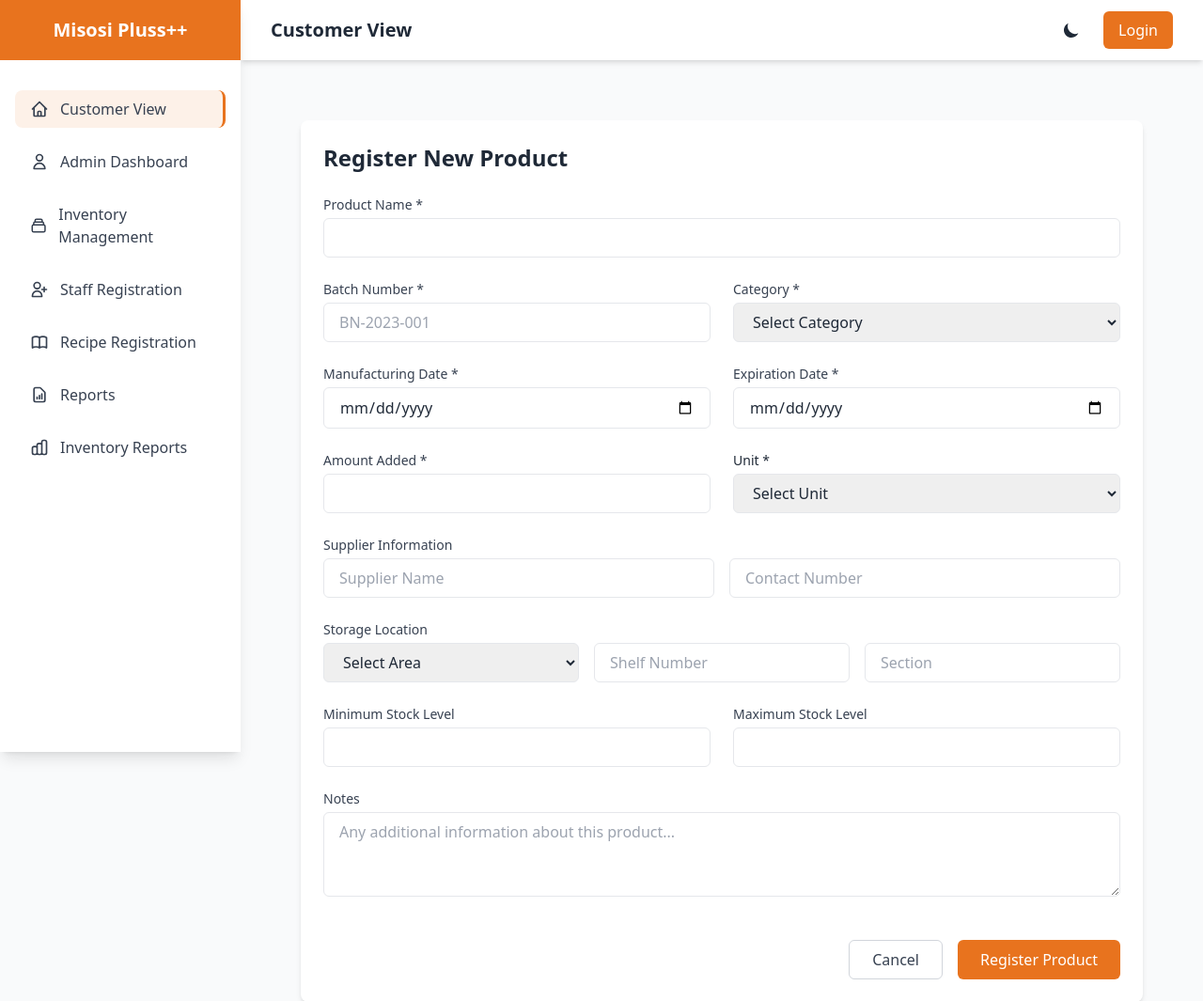
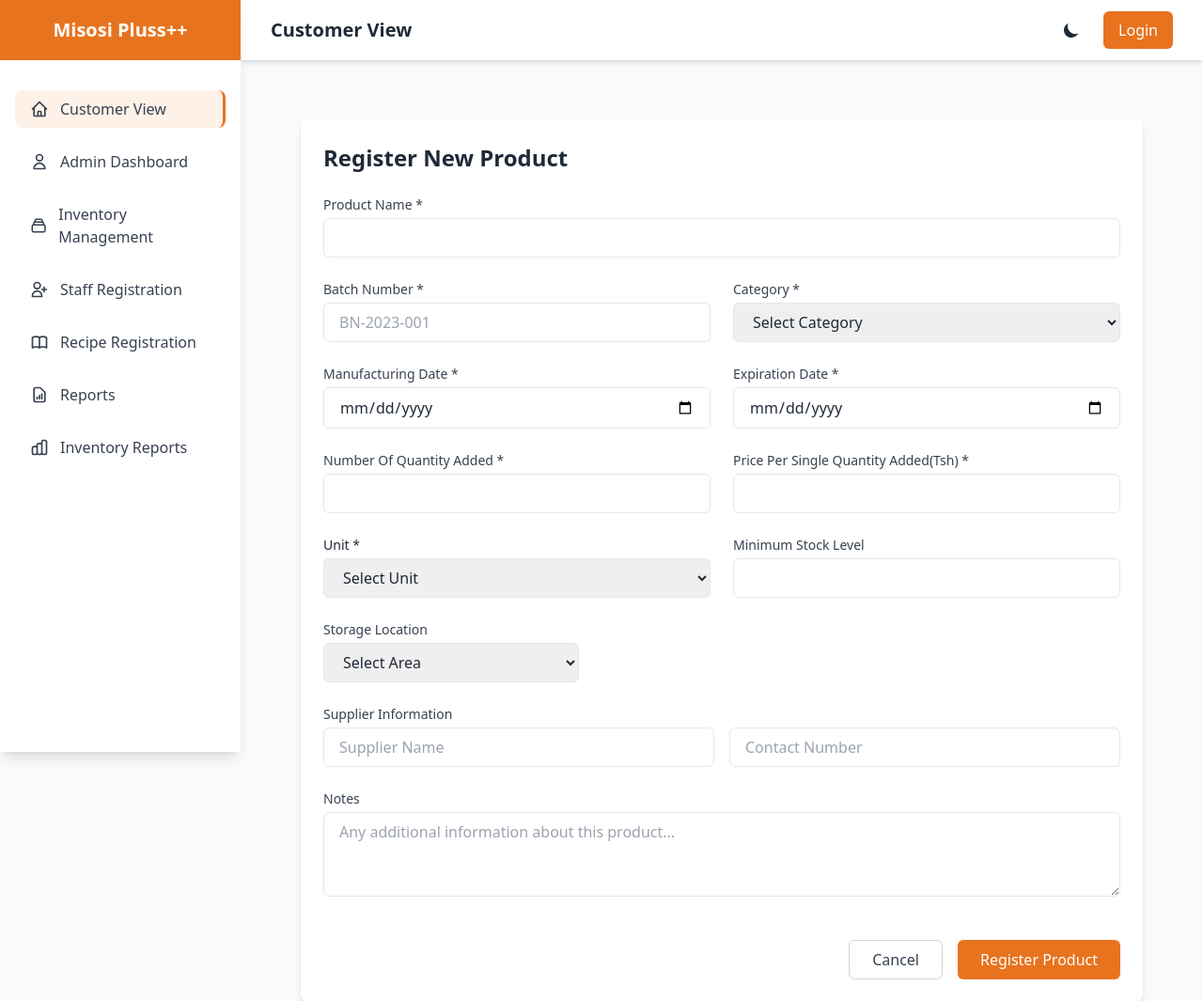
Before and after one commit to solverdepro/restaurant2, a Django app: page /register_product/ in a window 1280 px wide. Shown: the top 1065 px of the page at 94% size. Run offline with Django 5.2, Linux system fonts and the light colour scheme; some libraries are stand-ins or nearby versions.

Commit message:
third commit

```diff
--- a/inventory/models.py
+++ b/inventory/models.py
@@ -51,12 +51,12 @@ class Product(models.Model):
     category = models.CharField(max_length=50, choices=CATEGORY_CHOICES)
     manufacturing_date = models.DateField()
     expiration_date = models.DateField()
-    amount = models.DecimalField(max_digits=10, decimal_places=2)
+    quantity = models.DecimalField(max_digits=10, decimal_places=2)
     unit = models.CharField(max_length=20, choices=UNIT_CHOICES)
     supplier = models.ForeignKey(Supplier, on_delete=models.SET_NULL, null=True, blank=True)
     storage_location = models.ForeignKey(StorageLocation, on_delete=models.SET_NULL, null=True, blank=True)
     minimum_stock_level = models.DecimalField(max_digits=10, decimal_places=2, null=True, blank=True)
-    maximum_stock_level = models.DecimalField(max_digits=10, decimal_places=2, null=True, blank=True)
+    price = models.DecimalField(max_digits=10, decimal_places=2)
     notes = models.TextField(blank=True)
     created_at = models.DateTimeField(auto_now_add=True)
     updated_at = models.DateTimeField(auto_now=True)
--- a/inventory/views.py
+++ b/inventory/views.py
@@ -15,7 +15,7 @@ def register_product(request):
             category = request.POST.get('category')
             manufacturing_date = request.POST.get('manufacturing_date')
             expiration_date = request.POST.get('expiration_date')
-            amount = request.POST.get('amount')
+            quantity = request.POST.get('quantity')
             unit = request.POST.get('unit')
             supplier_name = request.POST.get('supplier_name')
             supplier_contact = request.POST.get('supplier_contact')
@@ -23,11 +23,11 @@ def register_product(request):
             shelf_number = request.POST.get('shelf_number')
             section = request.POST.get('section')
             minimum_stock_level = request.POST.get('minimum_stock_level')
-            maximum_stock_level = request.POST.get('maximum_stock_level')
+            price = request.POST.get('price')
             notes = request.POST.get('notes', '')
 
             # Validate required fields
-            if not all([name, batch_number, category, manufacturing_date, expiration_date, amount, unit]):
+            if not all([name, batch_number, category, manufacturing_date, expiration_date, quantity, unit]):
                 messages.error(request, "Please fill in all required fields.")
                 return render(request, 'inventory/add_product.html')
 
@@ -54,12 +54,12 @@ def register_product(request):
                 category=category,
                 manufacturing_date=manufacturing_date,
                 expiration_date=expiration_date,
-                amount=amount,
+                quantity=quantity,
                 unit=unit,
                 supplier=supplier,
                 storage_location=storage_location,
                 minimum_stock_level=minimum_stock_level if minimum_stock_level else None,
-                maximum_stock_level=maximum_stock_level if maximum_stock_level else None,
+                price=price,
                 notes=notes
             )
             product.save()
--- a/templates/inventory/add_product.html
+++ b/templates/inventory/add_product.html
@@ -54,10 +54,16 @@
                             <input type="date" required class="w-full px-4 py-2 border rounded-md dark:bg-gray-700 dark:border-gray-600 focus:outline-none focus:ring-2 focus:ring-primary-500" name="expiration_date">
                         </div>
 
-                        <!-- Amount Added -->
+                        <!-- quantity Added -->
                         <div>
-                            <label class="block text-sm font-medium text-gray-700 dark:text-gray-300 mb-1">Amount Added *</label>
-                            <input type="number" min="0" step="0.01" required class="w-full px-4 py-2 border rounded-md dark:bg-gray-700 dark:border-gray-600 focus:outline-none focus:ring-2 focus:ring-primary-500" name="amount">
+                            <label class="block text-sm font-medium text-gray-700 dark:text-gray-300 mb-1">Number Of Quantity Added *</label>
+                            <input type="number" min="0" step="0.01" required class="w-full px-4 py-2 border rounded-md dark:bg-gray-700 dark:border-gray-600 focus:outline-none focus:ring-2 focus:ring-primary-500" name="quantity">
+                        </div>
+
+                        <!-- price per single quantity -->
+                        <div>
+                            <label class="block text-sm font-medium text-gray-700 dark:text-gray-300 mb-1">Price Per Single Quantity Added(Tsh) *</label>
+                            <input type="number" min="0" class="w-full px-4 py-2 border rounded-md dark:bg-gray-700 dark:border-gray-600 focus:outline-none focus:ring-2 focus:ring-primary-500" name="price">
                         </div>
 
                         <!-- Unit of Measurement -->
@@ -78,13 +84,10 @@
                             </select>
                         </div>
 
-                        <!-- Supplier Information -->
-                        <div class="md:col-span-2">
-                            <label class="block text-sm font-medium text-gray-700 dark:text-gray-300 mb-1">Supplier Information</label>
-                            <div class="grid grid-cols-1 md:grid-cols-2 gap-4">
-                                <input type="text" placeholder="Supplier Name" class="px-4 py-2 border rounded-md dark:bg-gray-700 dark:border-gray-600 focus:outline-none focus:ring-2 focus:ring-primary-500" name="supplier_name">
-                                <input type="text" placeholder="Contact Number" class="px-4 py-2 border rounded-md dark:bg-gray-700 dark:border-gray-600 focus:outline-none focus:ring-2 focus:ring-primary-500" name="supplier_contact">
-                            </div>
+                        <!-- Minimum Stock Level -->
+                        <div>
+                            <label class="block text-sm font-medium text-gray-700 dark:text-gray-300 mb-1">Minimum Stock Level</label>
+                            <input type="number" min="0" class="w-full px-4 py-2 border rounded-md dark:bg-gray-700 dark:border-gray-600 focus:outline-none focus:ring-2 focus:ring-primary-500" name="minimum_stock_level">
                         </div>
 
                         <!-- Storage Location -->
@@ -98,21 +101,22 @@
                                     <option>Freezer</option>
                                     <option>Pantry</option>
                                 </select>
-                                <input type="text" placeholder="Shelf Number" class="px-4 py-2 border rounded-md dark:bg-gray-700 dark:border-gray-600 focus:outline-none focus:ring-2 focus:ring-primary-500" name="shelf_number">
-                                <input type="text" placeholder="Section" class="px-4 py-2 border rounded-md dark:bg-gray-700 dark:border-gray-600 focus:outline-none focus:ring-2 focus:ring-primary-500" name="section">
+                                <!-- <input type="text" placeholder="Shelf Number" class="px-4 py-2 border rounded-md dark:bg-gray-700 dark:border-gray-600 focus:outline-none focus:ring-2 focus:ring-primary-500" name="shelf_number">
+                                <input type="text" placeholder="Section" class="px-4 py-2 border rounded-md dark:bg-gray-700 dark:border-gray-600 focus:outline-none focus:ring-2 focus:ring-primary-500" name="section"> -->
                             </div>
                         </div>
 
-                        <!-- Minimum Stock Level -->
-                        <div>
-                            <label class="block text-sm font-medium text-gray-700 dark:text-gray-300 mb-1">Minimum Stock Level</label>
-                            <input type="number" min="0" class="w-full px-4 py-2 border rounded-md dark:bg-gray-700 dark:border-gray-600 focus:outline-none focus:ring-2 focus:ring-primary-500" name="minimum_stock_level">
-                        </div>
 
-                        <!-- Maximum Stock Level -->
-                        <div>
-                            <label class="block text-sm font-medium text-gray-700 dark:text-gray-300 mb-1">Maximum Stock Level</label>
-                            <input type="number" min="0" class="w-full px-4 py-2 border rounded-md dark:bg-gray-700 dark:border-gray-600 focus:outline-none focus:ring-2 focus:ring-primary-500" name="maximum_stock_level">
+
+
+
+                        <!-- Supplier Information -->
+                        <div class="md:col-span-2">
+                            <label class="block text-sm font-medium text-gray-700 dark:text-gray-300 mb-1">Supplier Information</label>
+                            <div class="grid grid-cols-1 md:grid-cols-2 gap-4">
+                                <input type="text" placeholder="Supplier Name" class="px-4 py-2 border rounded-md dark:bg-gray-700 dark:border-gray-600 focus:outline-none focus:ring-2 focus:ring-primary-500" name="supplier_name">
+                                <input type="text" placeholder="Contact Number" class="px-4 py-2 border rounded-md dark:bg-gray-700 dark:border-gray-600 focus:outline-none focus:ring-2 focus:ring-primary-500" name="supplier_contact">
+                            </div>
                         </div>
 
                         <!-- Notes -->
```
Also changed, not shown: db.sqlite3, inventory/migrations/0003_rename_amount_product_quantity.py (added), inventory/migrations/0004_remove_product_maximum_stock_level_product_price.py (added), inventory/migrations/0005_alter_product_price.py (added), inventory/migrations/0006_alter_product_price.py (added).
